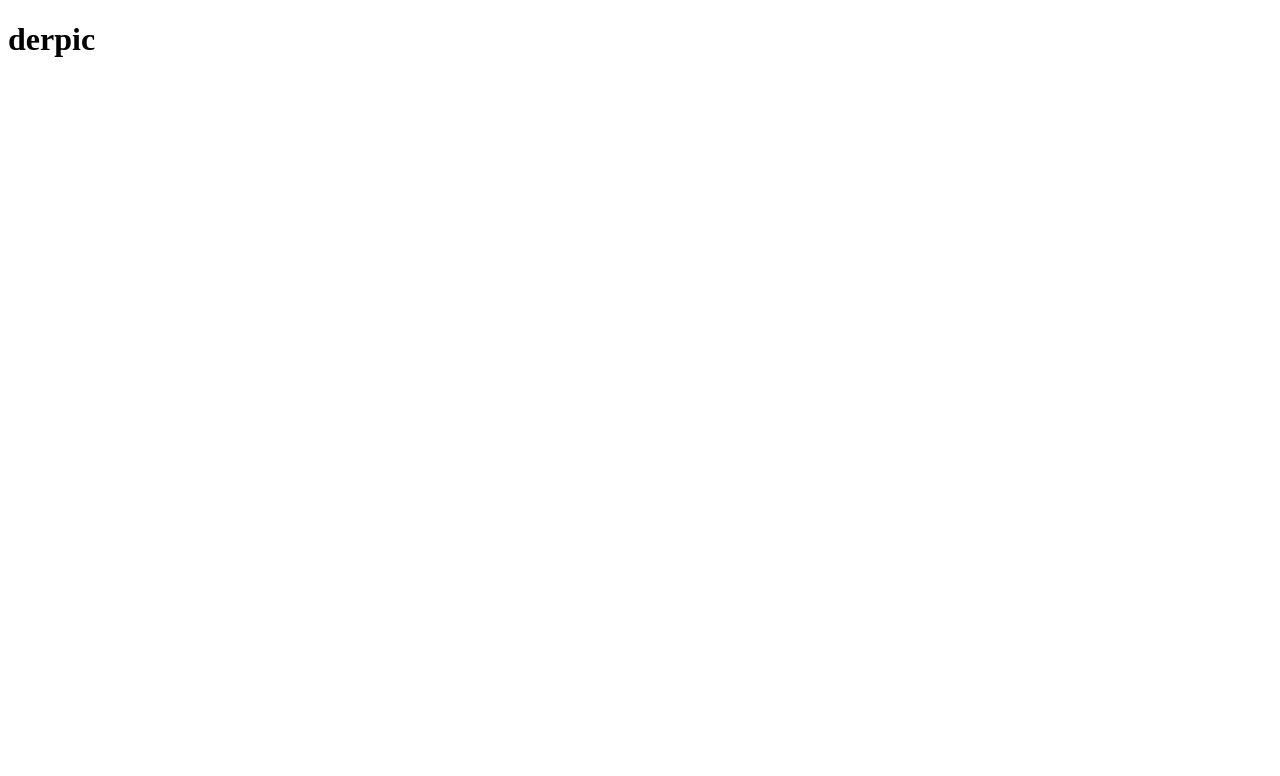
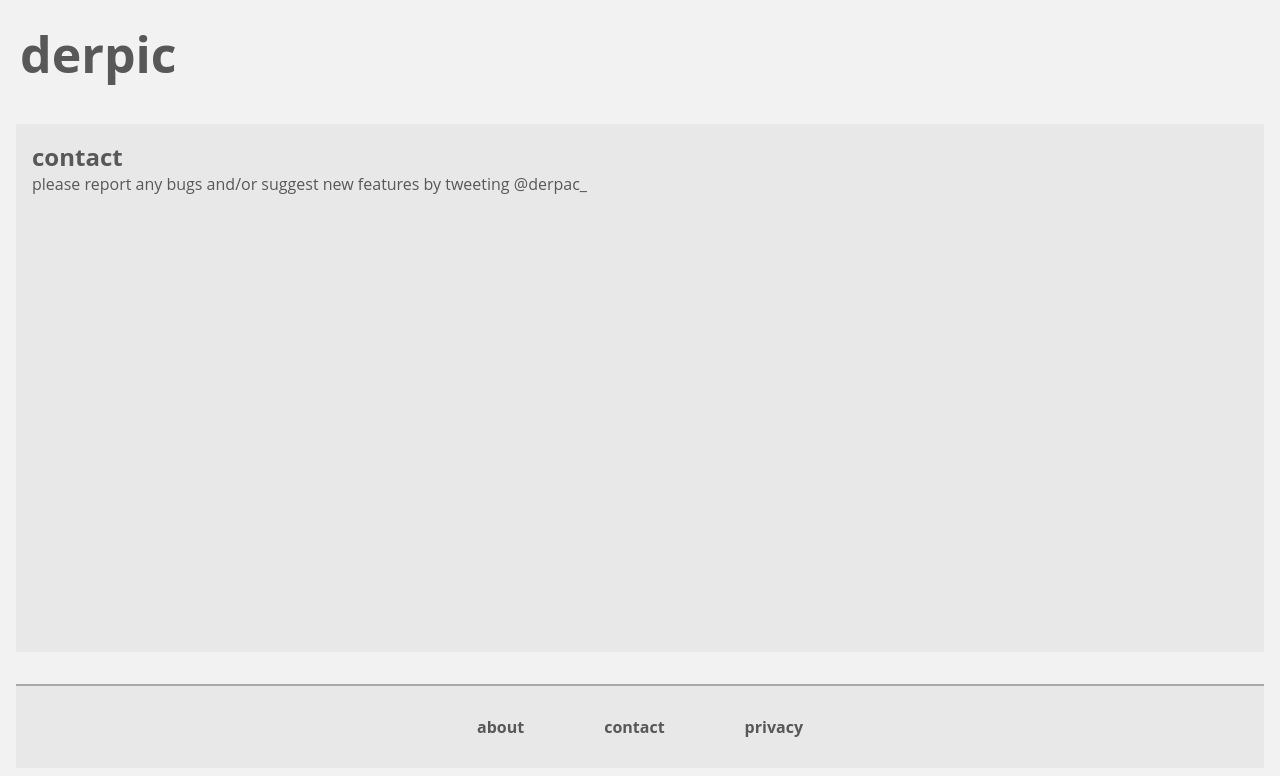
Before and after one commit to derpac/derpic, a plain HTML site: page derpic-pages/derpic-contact.html in a window 1280 px wide. Drawn offline with Linux system fonts and the light colour scheme.

Commit message:
add the pages html with basic template and placeholder info

```diff
--- a/derpic-pages/derpic-contact.html
+++ b/derpic-pages/derpic-contact.html
@@ -3,11 +3,25 @@
 <head>
     <meta charset="UTF-8">
     <meta name="viewport" content="width=device-width, initial-scale=1.0">
+    <link rel="stylesheet" href="/derpic/derpic-dashboard/styles.css">
     <title>derpic contact</title>
 </head>
 <body>
     <header>
-        <h1>derpic</h1>
+        <a href="/derpic\derpic-dashboard\index.html"><h1>derpic</h1></a>
     </header>
+    <div class="main">
+        <div class="pages-info">
+            <h2>contact</h2>
+            <p>please report any bugs and/or suggest new features by tweeting @derpac_</p>
+        </div>
+    </div>
+    <footer>
+        <div class="footer-flex">
+            <a href = "/derpic-pages\derpic-about.html">about</a>
+            <a href = "/derpic-pages\derpic-contact.html">contact</a>
+            <a href = "/derpic-pages\derpic-privacy.html">privacy</a>
+        </div>
+    </footer>
 </body>
 </html>
```
Also changed, not shown: derpic-pages/derpic-about.html (+17 -1 lines), derpic-pages/derpic-privacy.html (+15 -1 lines).
